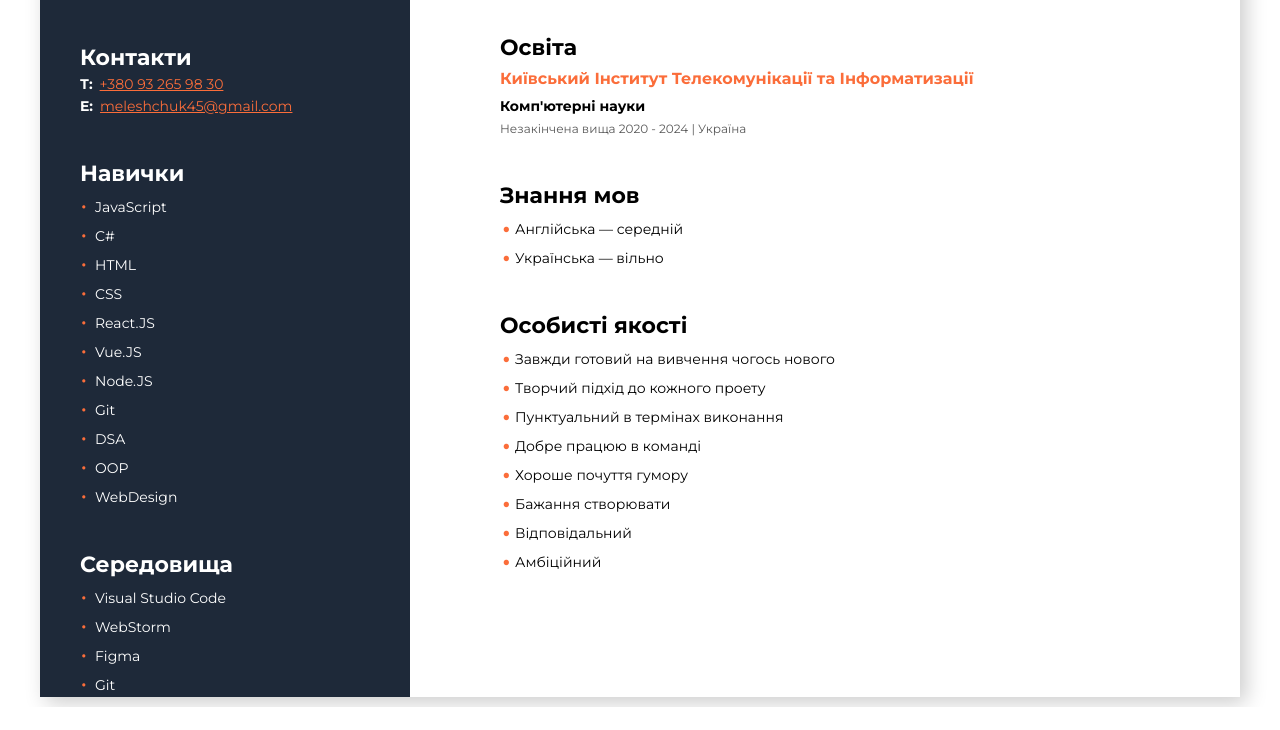
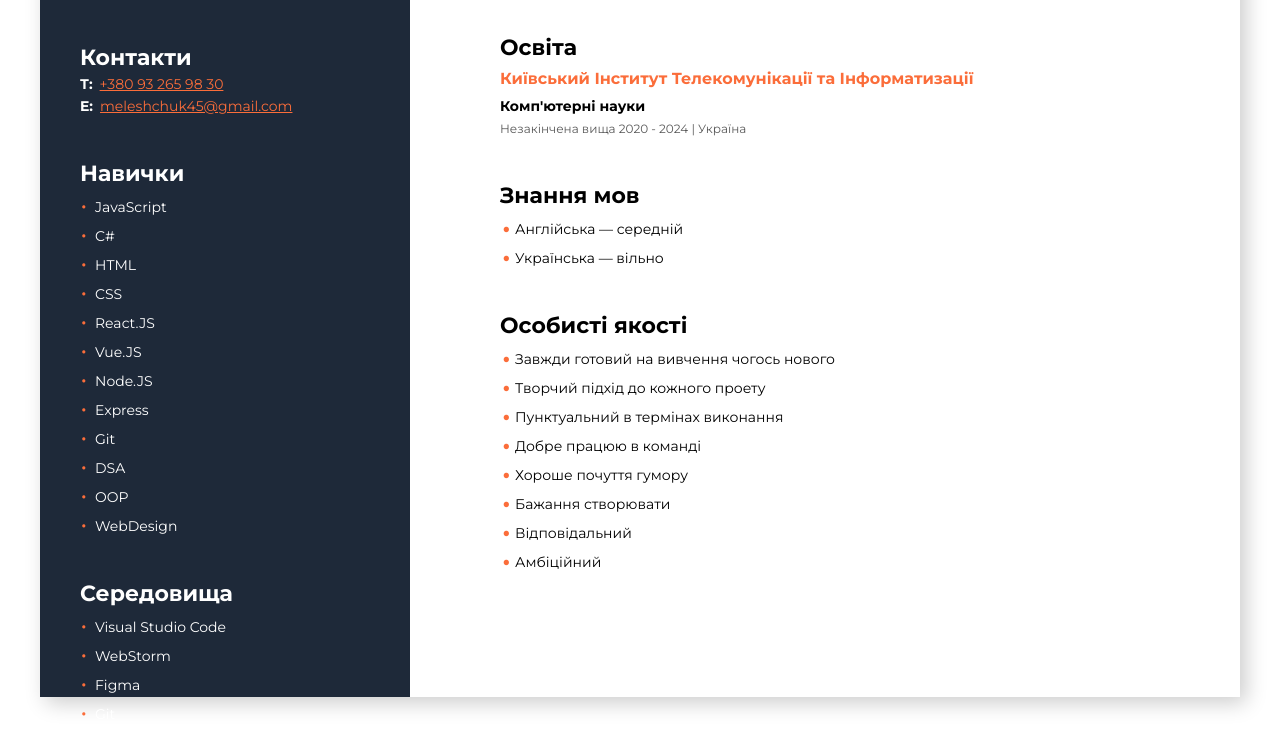
Before and after one commit to VladFeor/cv_project, a plain HTML site: page index.html in a window 1280 px wide. Shown: the part 543-1273 px from the top of the page. Before the commit the page ends 1250 px from the top, so only its background shows below. Drawn offline with Linux system fonts and the light colour scheme.

Commit message:
Add files via upload

```diff
--- a/index.html
+++ b/index.html
@@ -42,6 +42,7 @@
           <div class="skill">React.JS</div>
           <div class="skill">Vue.JS</div>
           <div class="skill">Node.JS</div>
+          <div class="skill">Express</div>
           <div class="skill">Git</div>
           <div class="skill">DSA</div>
           <div class="skill">OOP</div>
```
